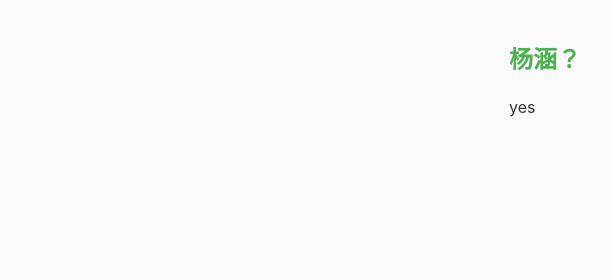
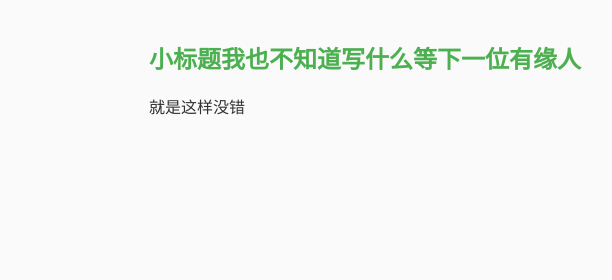
Before and after one commit to xiaoxiaaini/xiaoxiaaini.github.io, a plain HTML site: page index.html in a window 1280 px wide. Shown: the top 280 px of the page, 559-1171 px from the left. Drawn offline with Linux system fonts and the light colour scheme.

Commit message:
Update index.html

```diff
--- a/index.html
+++ b/index.html
@@ -70,8 +70,8 @@
       <p id="countDisplay">计数：0</p>
     </div>
     <div class="sub-content">
-      <h2>杨涵？</h2>
-      <p>yes</p>
+      <h2>小标题我也不知道写什么等下一位有缘人</h2>
+      <p>就是这样没错</p>
     </div>
   </div>
   <script>
```
